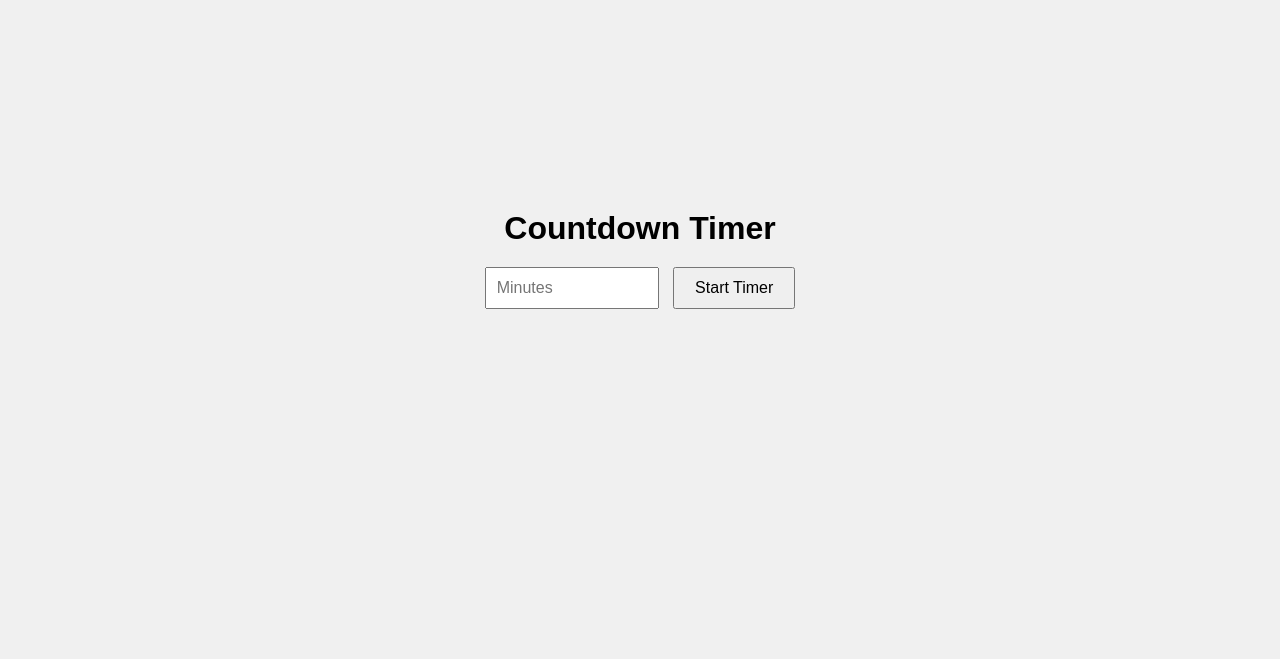
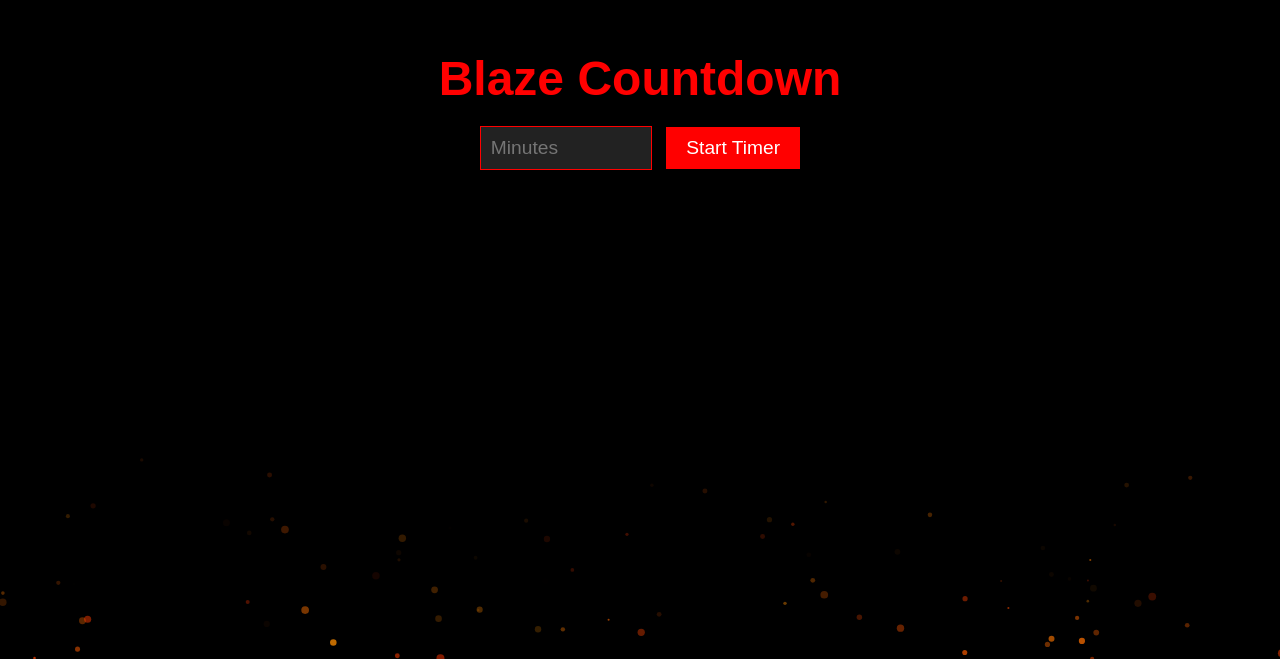
Before and after one commit to kieron/blz-timer, a plain HTML site: page index.html in a window 1280 px wide. Shown: the part 141-800 px from the top of the page. Drawn offline with Linux system fonts and the light colour scheme.

Commit message:
Update index.html

```diff
--- a/index.html
+++ b/index.html
@@ -2,72 +2,100 @@
 <html lang="en">
 <head>
   <meta charset="UTF-8">
-  <title>Countdown Timer</title>
+  <title>Blaze Countdown</title>
   <style>
+    /* Basic dark theme styles with red highlights */
     body {
+      margin: 0;
+      font-family: Arial, sans-serif;
+      background-color: #000;
+      color: #fff;
+      overflow: hidden;
+    }
+    /* Fullscreen canvas for particle effects */
+    #particleCanvas {
+      position: absolute;
+      top: 0;
+      left: 0;
+      z-index: -1;
+    }
+    /* Container for the title and controls */
+    #setupContainer {
       display: flex;
       flex-direction: column;
-      justify-content: center;
       align-items: center;
-      height: 100vh;
-      margin: 0;
-      font-family: Arial, sans-serif;
-      background-color: #f0f0f0;
+      padding-top: 20vh;
     }
     h1 {
       margin-bottom: 20px;
+      font-size: 3rem;
+      color: red;
     }
     .controls {
       margin-bottom: 20px;
     }
     input {
-      font-size: 1rem;
+      font-size: 1.2rem;
       padding: 10px;
       width: 150px;
       margin-right: 10px;
+      background-color: #222;
+      color: #fff;
+      border: 1px solid red;
+      outline: none;
     }
     button {
-      font-size: 1rem;
+      font-size: 1.2rem;
       padding: 10px 20px;
       cursor: pointer;
+      background-color: red;
+      border: none;
+      color: #fff;
     }
-    .timer {
-      font-size: 4rem;
+    #timerDisplay {
+      font-size: 6rem;
       font-weight: bold;
-      color: #333;
+      text-align: center;
+      margin-top: 20vh;
+      color: red;
     }
   </style>
 </head>
 <body>
-  <h1>Countdown Timer</h1>
-  <div class="controls">
-    <input id="duration" type="number" placeholder="Minutes">
-    <button id="startTimer">Start Timer</button>
+  <!-- The canvas for fiery particles -->
+  <canvas id="particleCanvas"></canvas>
+
+  <!-- Setup container including title and timer input -->
+  <div id="setupContainer">
+    <h1>Blaze Countdown</h1>
+    <div class="controls">
+      <input id="duration" type="number" placeholder="Minutes">
+      <button id="startTimer">Start Timer</button>
+    </div>
   </div>
-  <div id="timerDisplay" class="timer"></div>
+
+  <!-- Timer display element -->
+  <div id="timerDisplay"></div>
 
   <script>
+    // Timer functionality
     const startButton = document.getElementById('startTimer');
     const durationInput = document.getElementById('duration');
     const timerDisplay = document.getElementById('timerDisplay');
-    let timerInterval; // to hold the setInterval reference
+    const setupContainer = document.getElementById('setupContainer');
+    let timerInterval;
 
     function startTimer(durationInMinutes) {
       let timeRemaining = durationInMinutes * 60; // convert minutes to seconds
-
-      // Clear any existing timer
       clearInterval(timerInterval);
-
       timerInterval = setInterval(() => {
         if (timeRemaining <= 0) {
           clearInterval(timerInterval);
           timerDisplay.textContent = "Time's up!";
           return;
         }
-        // Calculate minutes and seconds
         let minutes = Math.floor(timeRemaining / 60);
         let seconds = timeRemaining % 60;
-        // Pad seconds with a leading zero if needed
         seconds = seconds < 10 ? '0' + seconds : seconds;
         timerDisplay.textContent = `${minutes}:${seconds}`;
         timeRemaining--;
@@ -80,8 +108,73 @@
         alert('Please enter a valid number of minutes.');
         return;
       }
+      // Hide the setup elements once the timer starts
+      setupContainer.style.display = 'none';
       startTimer(duration);
     });
+
+    // Particle effect: red fiery particles in the background
+    const canvas = document.getElementById('particleCanvas');
+    const ctx = canvas.getContext('2d');
+
+    // Resize the canvas to fill the window
+    function resizeCanvas() {
+      canvas.width = window.innerWidth;
+      canvas.height = window.innerHeight;
+    }
+    resizeCanvas();
+    window.addEventListener('resize', resizeCanvas);
+
+    // Create an array of particles
+    const particles = [];
+    const numParticles = 100;
+
+    function createParticle() {
+      return {
+        x: Math.random() * canvas.width,
+        y: canvas.height + Math.random() * 50,
+        size: Math.random() * 3 + 1,
+        speedY: - (Math.random() * 1 + 0.5),
+        speedX: Math.random() * 1 - 0.5,
+        alpha: Math.random() * 0.5 + 0.5,
+        // Random green value for a fiery tint (red to orange spectrum)
+        g: Math.floor(50 + Math.random() * 100)
+      };
+    }
+
+    // Initialize particles
+    for (let i = 0; i < numParticles; i++) {
+      particles.push(createParticle());
+    }
+
+    function updateParticles() {
+      for (let particle of particles) {
+        particle.x += particle.speedX;
+        particle.y += particle.speedY;
+        particle.alpha -= 0.005;
+        // Reset particle when it fades out or leaves the top
+        if (particle.alpha <= 0 || particle.y < 0) {
+          Object.assign(particle, createParticle());
+        }
+      }
+    }
+
+    function drawParticles() {
+      ctx.clearRect(0, 0, canvas.width, canvas.height);
+      for (let particle of particles) {
+        ctx.beginPath();
+        ctx.fillStyle = `rgba(255, ${particle.g}, 0, ${particle.alpha})`;
+        ctx.arc(particle.x, particle.y, particle.size, 0, Math.PI * 2);
+        ctx.fill();
+      }
+    }
+
+    function animateParticles() {
+      updateParticles();
+      drawParticles();
+      requestAnimationFrame(animateParticles);
+    }
+    animateParticles();
   </script>
 </body>
 </html>
```
